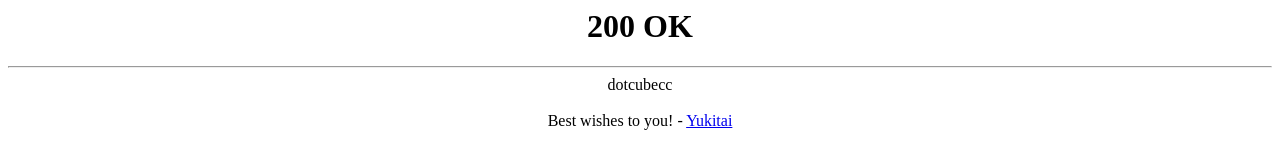
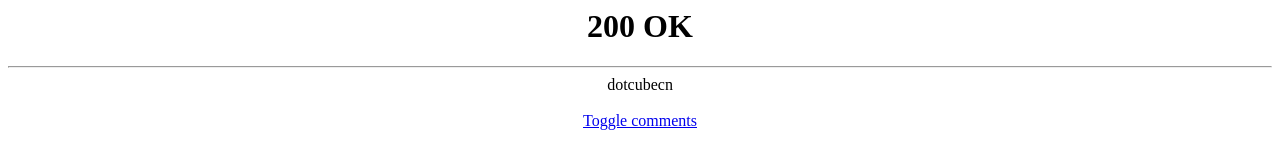
Before and after one commit to dotcubecn/wtf.dotcube.cc, a plain HTML site: page public/index.html in a window 1280 px wide. Drawn offline with Linux system fonts and the light colour scheme.

Commit message:
📁oplist: guest upload /public/index.html

```diff
--- a/public/index.html
+++ b/public/index.html
@@ -2,7 +2,14 @@
 <head><title>200 OK</title></head>
 <body>
 <center><h1>200 OK</h1></center>
-<hr><center>dotcubecc</center>
+<hr><center>dotcubecn</center>
 <br>
+<center><a href="javascript:document.getElementById('comments').classList.toggle('hidden');">Toggle comments</a></center>
+<br>
+<div id="comments" class="hidden">
 <center>Best wishes to you! - <a href="https://github.com/yukitai">Yukitai</a></center>
+</div>
+<style>
+.hidden { display: none; }
+</style>
 </body>
```
